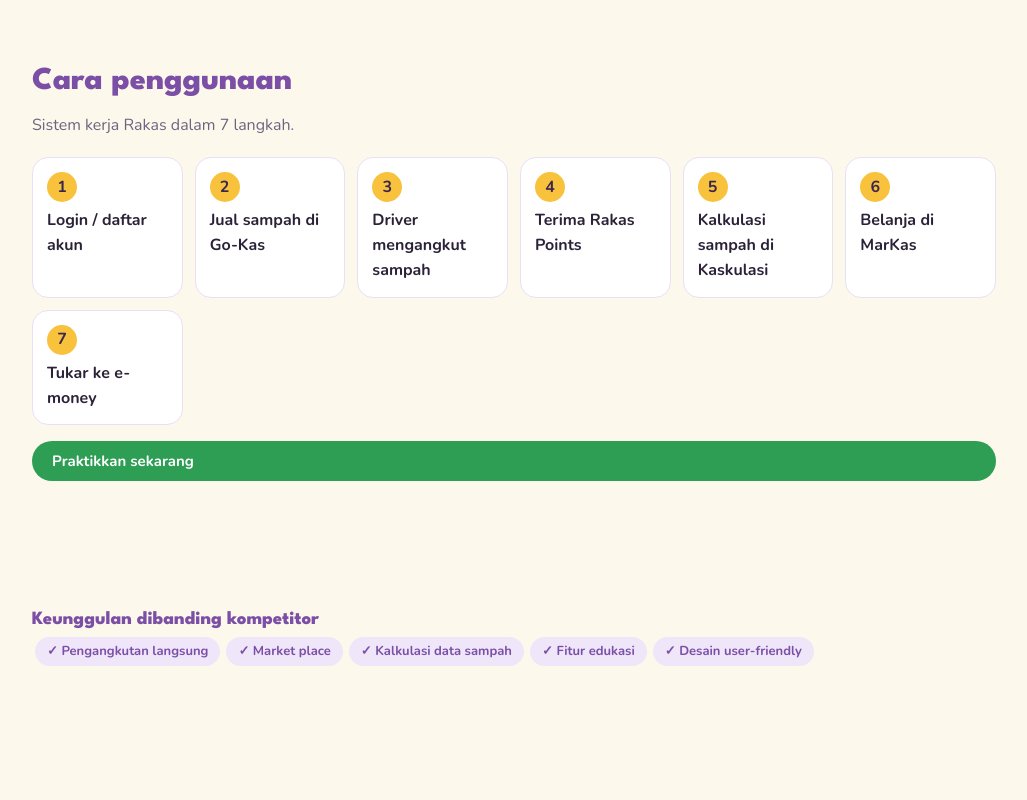
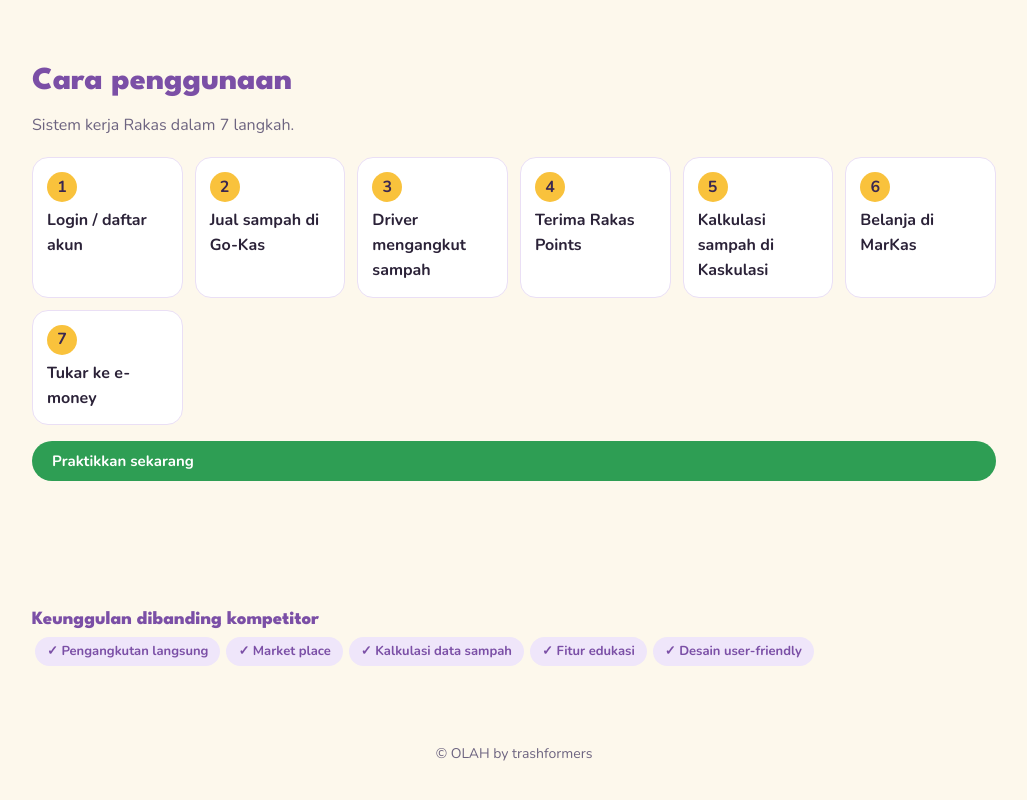
Before and after one commit to Foxsy24/OLAH, a plain HTML site: page index.html in a window 1280 px wide. Shown: the part 1433-2233 px from the top of the page, without its empty margins (126-1153 px from the left). Before the commit the page ends 2146 px from the top, so only its background shows below. Drawn offline with nearby package versions, Linux system fonts and the light colour scheme.

Commit message:
edit : Naming edit

```diff
--- a/index.html
+++ b/index.html
@@ -34,7 +34,7 @@
 <section class="sec">
 <h3 style="margin-top:20px;color:var(--pu)">Keunggulan dibanding kompetitor</h3><span class="chip">✓ Pengangkutan langsung</span><span class="chip">✓ Market place</span><span class="chip">✓ Kalkulasi data sampah</span><span class="chip">✓ Fitur edukasi</span><span class="chip">✓ Desain user-friendly</span></section>
 </section>
-
+<footer>© OLAH by trashformers</footer>
 </main>
 
 <div id="app"></div><div id="toast"></div>
```
